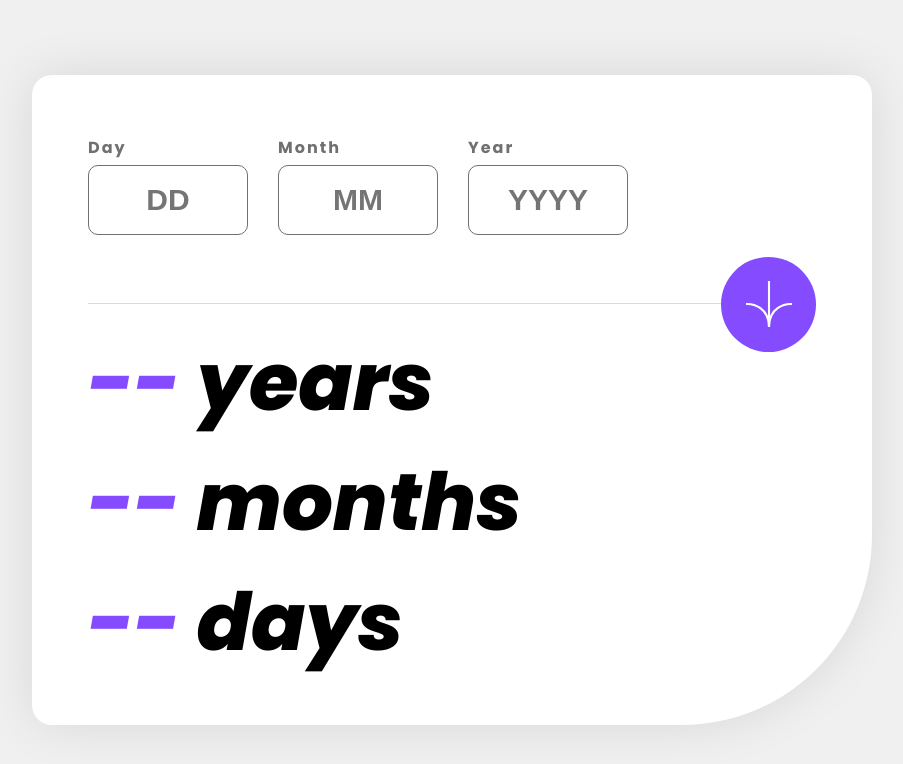
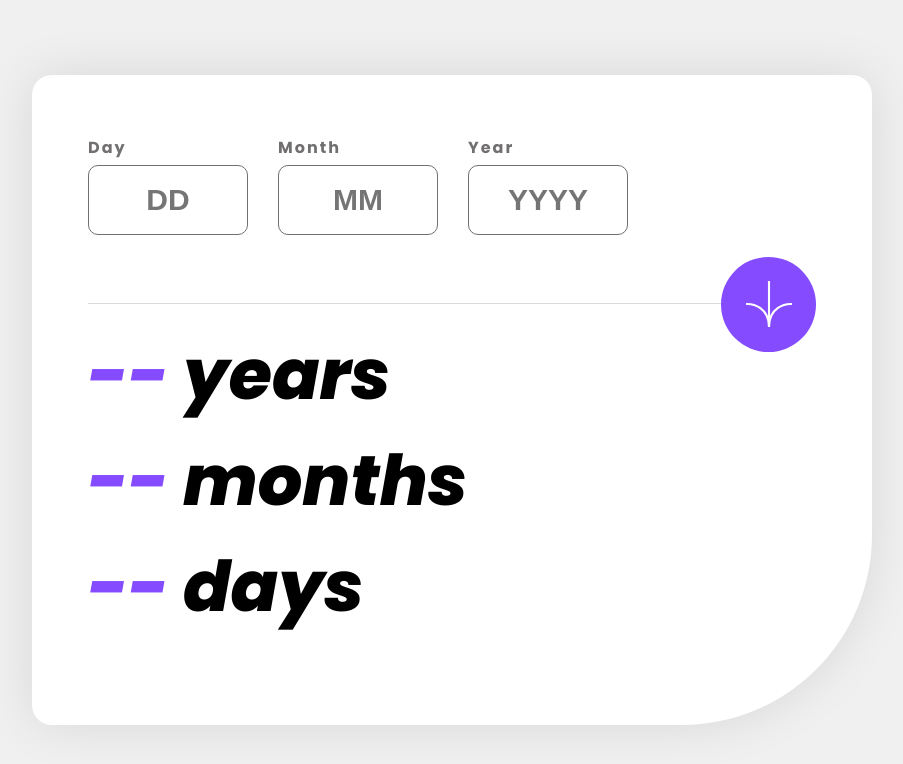
Before and after one commit to Hermodesign/app-calc-age, a plain HTML site: page index.html in a window 1280 px wide. Shown: the whole page, without its empty margins (188-1091 px from the left). Drawn offline with Linux system fonts and the light colour scheme.

Commit message:
response

```diff
--- a/css/style.css
+++ b/css/style.css
@@ -125,7 +125,7 @@ body {
 }
 
 .res {
-  font-size: 80px;
+  font-size: 70px;
   font-style: italic;
   font-weight: 800;
 }
```
